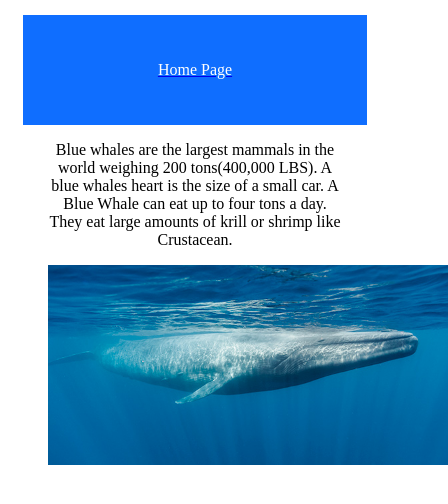
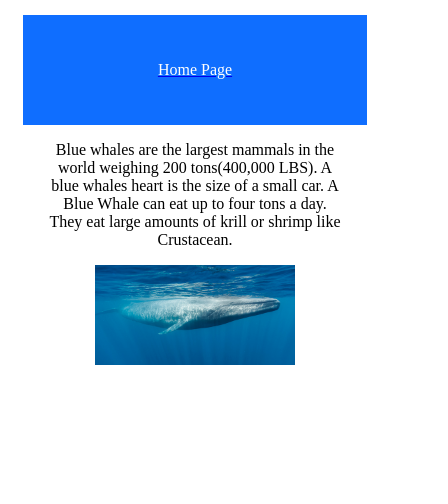
Before and after one commit to LinuxSourced/BlueWhales, a plain HTML site: page index.html in a window 390 px wide. Shown: the whole page, 448 px wide, since content can reach past the window. Drawn offline with Linux system fonts and the light colour scheme.

Commit message:
Made the image more reponsive to the viewport

```diff
--- a/index.css
+++ b/index.css
@@ -24,5 +24,10 @@ body {
 #image1 {
 
 	align:middle;
-	max-width: 400px;
+
 }
+@media all and (max-width: 600px) {
+  #image1 {
+  	max-width: 200px;
+  }
+}
```
